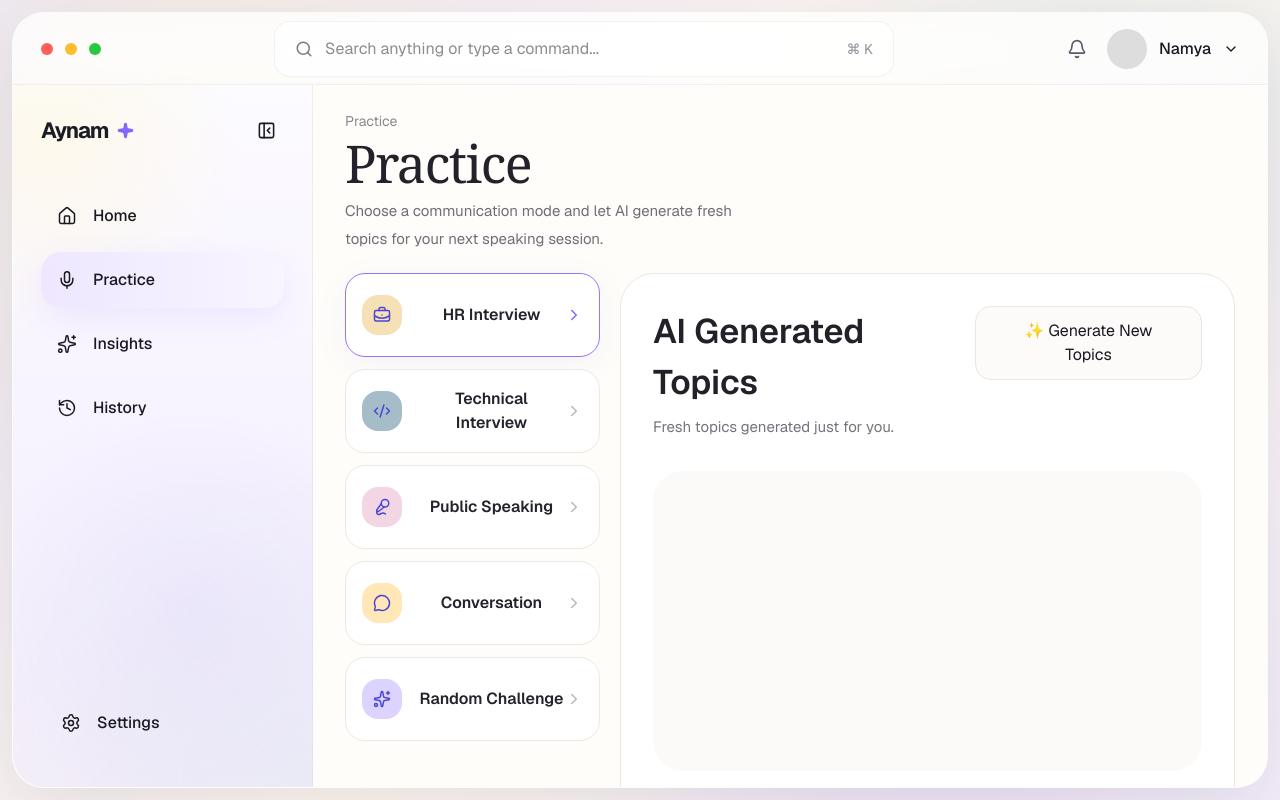
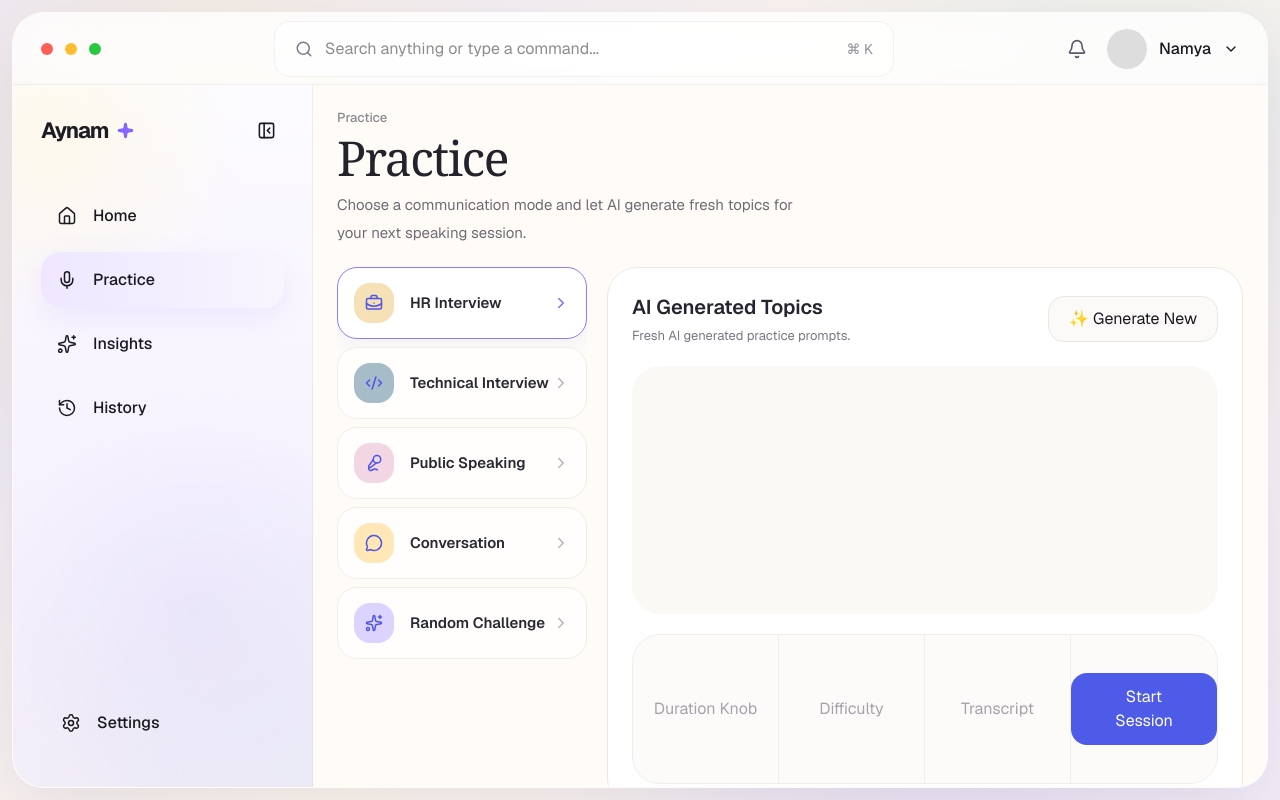
Before and after one commit to namyagaur/aynam.ai, a Next.js app: page /practice in a window 1280 px wide. Built offline with nearby package versions, Linux system fonts and the light colour scheme.

Commit message:
feat: enhance PracticePage and CommunicationModes layout for improved user experience

```diff
--- a/app/(app)/practice/page.tsx
+++ b/app/(app)/practice/page.tsx
@@ -1,7 +1,8 @@
 "use client";
+
 import CommunicationModes from "@/components/practice/CommunicationModes";
+import { useRouter } from "next/navigation";
 import { useState } from "react";
-import { useRouter } from "next/navigation";
 
 export default function PracticePage() {
   const router = useRouter();
@@ -11,63 +12,63 @@ export default function PracticePage() {
   const [difficulty, setDifficulty] = useState("Medium");
 
   function handleStartSession() {
-    console.log({
-      topic,
-      duration,
-      difficulty,
-    });
-
     router.push(
-  `/session?topic=${encodeURIComponent(topic)}&duration=${duration}&difficulty=${difficulty}`
+      `/session?topic=${encodeURIComponent(
+        topic
+      )}&duration=${duration}&difficulty=${difficulty}`
     );
   }
 
   return (
-<main className="h-full overflow-y-auto bg-[#FFFDF9] px-8 pt-6 pb-6">
-    {/* Header */}
+    <main className="h-full overflow-hidden bg-[#FFFCF8] px-6 py-5">
 
-    <header className="mb-5">
+      {/* ================= HEADER ================= */}
 
-  <span className="text-[14px] text-[#8B8792]">
+      <div className="mb-5">
+
+        <span className="text-[13px] font-medium text-[#8C8892]">
           Practice
         </span>
 
-  <h1 className="mt-1 font-serif text-[52px] leading-[52px] tracking-[-1.5px] text-[#23222A]">
+        <h1 className="mt-1 font-serif text-[48px] leading-[50px] tracking-[-1.5px] text-[#24222C]">
           Practice
         </h1>
 
-  <p className="mt-2 max-w-[430px] text-[15px] leading-7 text-[#706D77]">
+        <p className="mt-2 max-w-[470px] text-[15px] leading-7 text-[#6F6B74]">
           Choose a communication mode and let AI generate
           fresh topics for your next speaking session.
         </p>
 
-</header>
+      </div>
 
-    {/* Workspace */}
+      {/* ================= BODY ================= */}
 
-<div className="flex items-start gap-5">
-      {/* Left */}
+      <div className="grid h-[calc(100%-120px)] grid-cols-[250px_1fr] gap-5">
 
-      <aside className="w-[255px] shrink-0">
+        {/* LEFT */}
+
+        <aside className="overflow-hidden">
 
           <CommunicationModes />
 
         </aside>
 
-      {/* Right */}
+        {/* RIGHT */}
 
-      <section className="flex-1 rounded-[34px] border border-[#ECE7E1] bg-white p-8">
+        <section className="flex flex-col rounded-[30px] border border-[#ECE7E2] bg-white p-6">
 
-        <div className="flex items-start justify-between">
+          {/* Header */}
+
+          <div className="flex items-center justify-between">
 
             <div>
 
-            <h2 className="text-[34px] font-semibold text-[#22212A]">
+              <h2 className="text-[20px] font-semibold text-[#26242D]">
                 AI Generated Topics
               </h2>
 
-            <p className="mt-2 text-[15px] text-[#75737B]">
-              Fresh topics generated just for you.
+              <p className="mt-1 text-[13px] text-[#7A7781]">
+                Fresh AI generated practice prompts.
               </p>
 
             </div>
@@ -76,27 +77,83 @@ export default function PracticePage() {
               className="
                 rounded-2xl
                 border
-              border-[#EAE6E0]
-              bg-[#FCFBFA]
-              px-6
-              py-3
-              text-[15px]
+                border-[#ECE7E1]
+                bg-[#FBFAF8]
+                px-5
+                py-2.5
+                text-[14px]
+                font-medium
                 transition
                 hover:bg-white
               "
             >
-            ✨ Generate New Topics
+              ✨ Generate New
             </button>
 
           </div>
 
-        {/* Carousel Placeholder */}
+          {/* ================= CAROUSEL ================= */}
 
-        <div className="mt-8 h-[300px] rounded-[30px] bg-[#FBFAF8]" />
+          <div className="mt-5 flex-1 rounded-[28px] bg-[#FAF9F6]" />
 
-        {/* Bottom Panel Placeholder */}
+          {/* ================= CONTROLS ================= */}
 
-        <div className="mt-6 h-[210px] rounded-[30px] bg-[#FCFBFA]" />
+          <div className="mt-5 grid h-[150px] grid-cols-4 rounded-[28px] border border-[#F1EEEA] bg-[#FCFBFA]">
+
+            {/* Duration */}
+
+            <div className="flex items-center justify-center border-r border-[#F1EEEA]">
+
+              <span className="text-[#A6A2AA]">
+                Duration Knob
+              </span>
+
+            </div>
+
+            {/* Difficulty */}
+
+            <div className="flex items-center justify-center border-r border-[#F1EEEA]">
+
+              <span className="text-[#A6A2AA]">
+                Difficulty
+              </span>
+
+            </div>
+
+            {/* Transcript */}
+
+            <div className="flex items-center justify-center border-r border-[#F1EEEA]">
+
+              <span className="text-[#A6A2AA]">
+                Transcript
+              </span>
+
+            </div>
+
+            {/* CTA */}
+
+            <div className="flex items-center justify-center">
+
+              <button
+                onClick={handleStartSession}
+                className="
+                  rounded-2xl
+                  bg-[#4E5AE8]
+                  px-8
+                  py-3
+                  text-sm
+                  font-semibold
+                  text-white
+                  transition
+                  hover:opacity-90
+                "
+              >
+                Start Session
+              </button>
+
+            </div>
+
+          </div>
 
         </section>
 
--- a/components/practice/CommunicationModes.tsx
+++ b/components/practice/CommunicationModes.tsx
@@ -1,25 +1,26 @@
 "use client";
 
 import { useState } from "react";
-
+import ModeCard from "./ModeCard";
 import { modes } from "./modes";
-import ModeCard from "./ModeCard";
 
 export default function CommunicationModes() {
   const [selectedMode, setSelectedMode] = useState("hr");
 
   return (
-    <div className="flex flex-col gap-3">
+    <div className="flex h-full flex-col gap-2">
+
       {modes.map((mode) => (
-        <div key={mode.id} onClick={() => setSelectedMode(mode.id)}>
         <ModeCard
+          key={mode.id}
           title={mode.title}
           icon={mode.icon}
           color={mode.color}
           selected={selectedMode === mode.id}
+          onClick={() => setSelectedMode(mode.id)}
         />
-        </div>
       ))}
+
     </div>
   );
 }
--- a/components/practice/ModeCard.tsx
+++ b/components/practice/ModeCard.tsx
@@ -7,6 +7,7 @@ type ModeCardProps = {
   icon: React.ElementType;
   color: string;
   selected?: boolean;
+  onClick?: () => void;
 };
 
 export default function ModeCard({
@@ -14,30 +15,32 @@ export default function ModeCard({
   icon: Icon,
   color,
   selected = false,
+  onClick,
 }: ModeCardProps) {
   return (
     <button
+      onClick={onClick}
       className={`
         group
+        relative
         flex
-      h-[84px]
+        h-[72px]
         w-full
         items-center
         rounded-[20px]
         border
-      bg-white
         px-4
         transition-all
         duration-300
 
         ${
           selected
-          ? "border-[#8C7AFF] shadow-[0_8px_30px_rgba(125,110,255,0.08)]"
-          : "border-[#ECE8E2] hover:border-[#D7CFFF]"
+            ? "border-[#8C7CFF] bg-white shadow-[0_8px_24px_rgba(110,100,255,0.08)]"
+            : "border-[#F0ECE6] bg-[#FFFEFC] hover:border-[#DDD5FF] hover:bg-white"
         }
       `}
     >
-      {/* icon */}
+      {/* Icon */}
 
       <div
         className="flex h-10 w-10 shrink-0 items-center justify-center rounded-2xl"
@@ -48,25 +51,39 @@ export default function ModeCard({
         <Icon
           size={18}
           strokeWidth={2}
-          className="text-[#4A47D5]"
+          className="text-[#4D55E8]"
         />
       </div>
 
-      {/* text */}
+      {/* Title */}
 
-      <div className="ml-4 flex-1">
-<h3 className="text-[16px] font-semibold text-[#24232B]">
+      <span
+        className="
+          ml-4
+          flex-1
+          text-left
+          text-[15px]
+          font-semibold
+          text-[#2A2932]
+        "
+      >
         {title}
-</h3>
-      </div>
+      </span>
+
+      {/* Arrow */}
 
       <ChevronRight
         size={18}
-        className={`transition ${
+        strokeWidth={2}
+        className={`
+          transition-colors
+
+          ${
             selected
-            ? "text-[#7C6BFF]"
-            : "text-[#B6B4BC] group-hover:text-[#7C6BFF]"
-        }`}
+              ? "text-[#7C6CFF]"
+              : "text-[#B6B3BD] group-hover:text-[#7C6CFF]"
+          }
+        `}
       />
     </button>
   );
```
Lines whose indentation alone changed are shown as unchanged.
